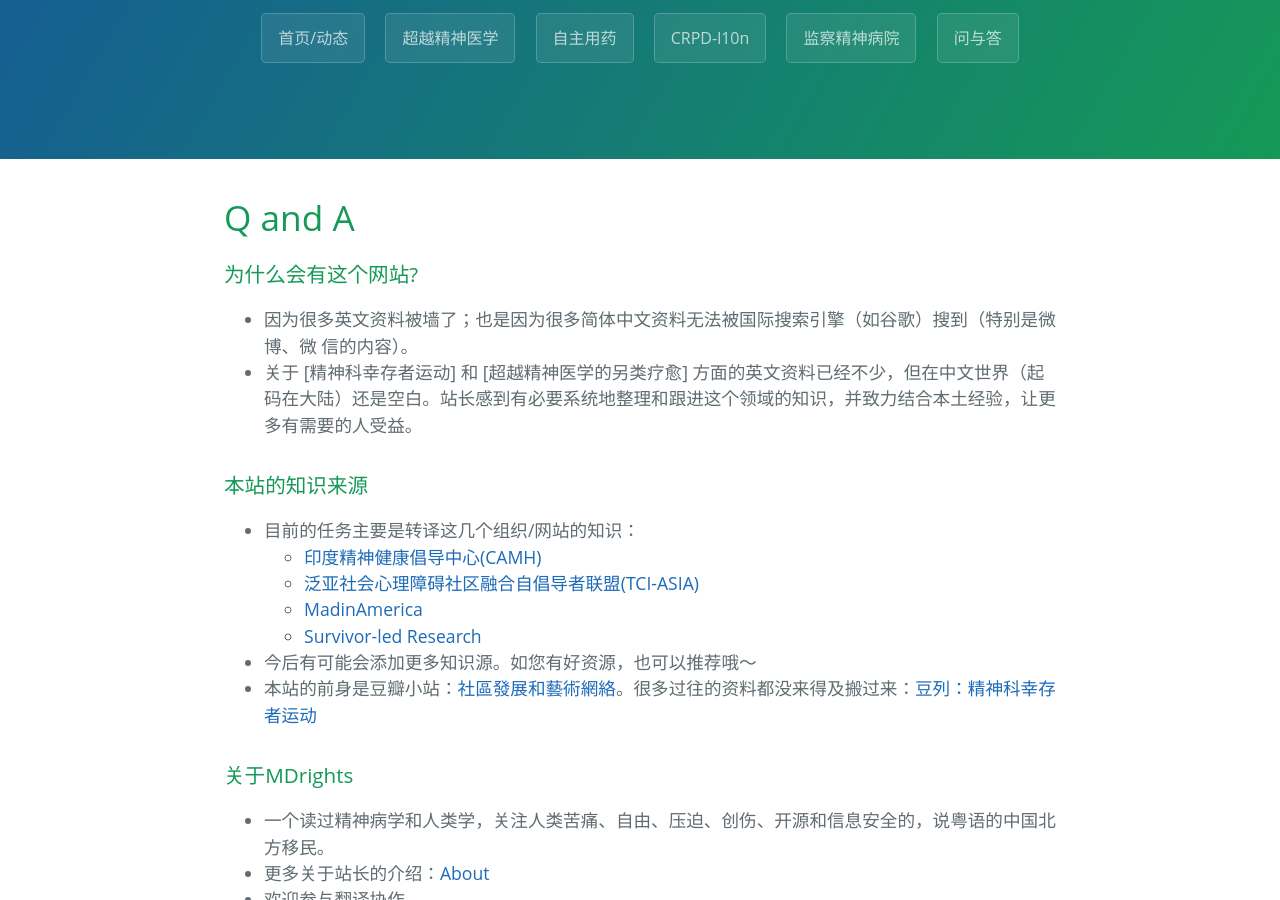
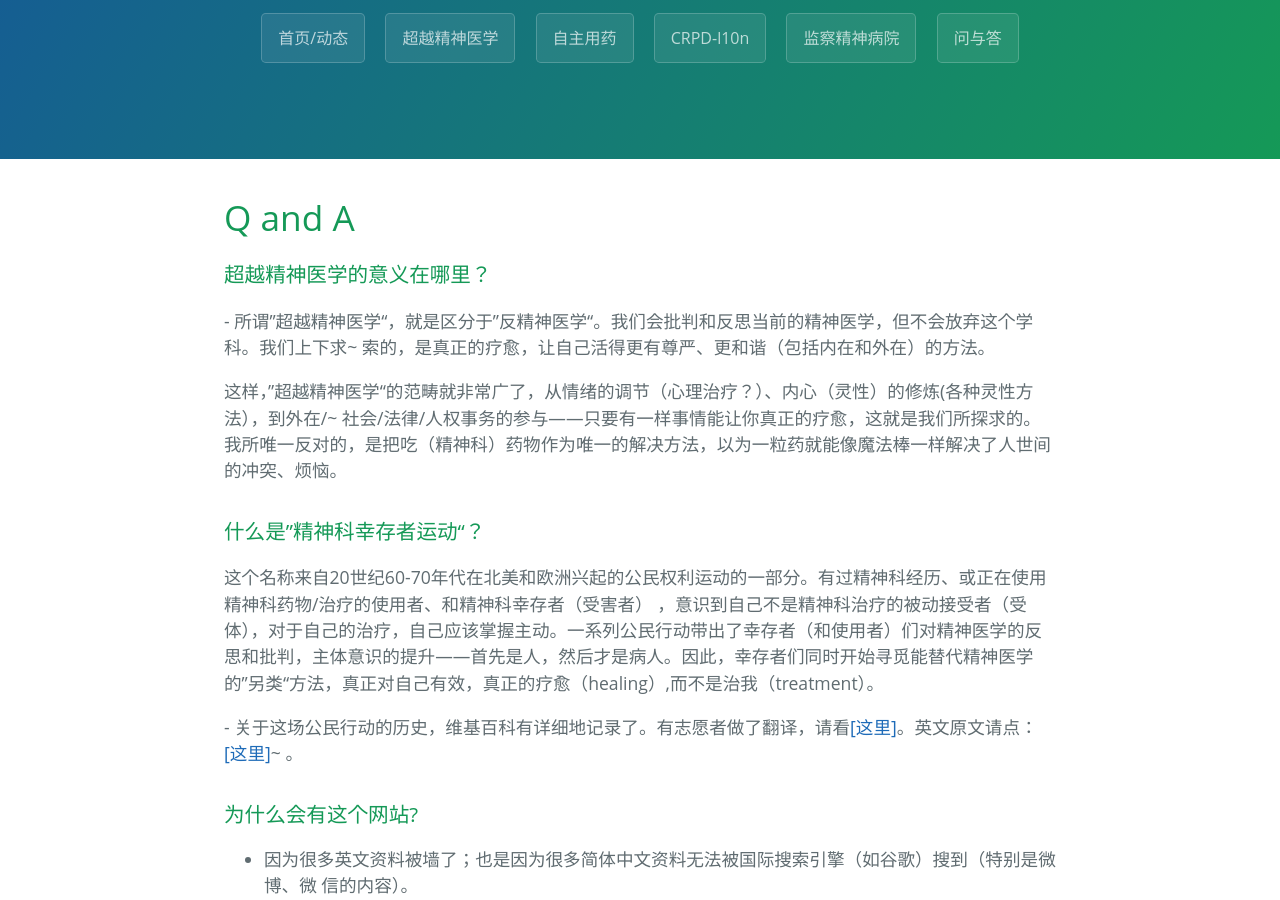
Before and after one commit to regaudit/survivor-cn, a Jekyll site: the page built from qna.md, in a window 1280 px wide and 900 px high, scrolled down 286 px. Built offline with Jekyll 4.4.1, drawn with Linux system fonts in a browser that asks for light colours.

Commit message:
adjust qna page #2

```diff
--- a/qna.md
+++ b/qna.md
@@ -4,7 +4,18 @@ title: Q and A
 permalink: /qna/
 ---
 
+<h3>超越精神医学的意义在哪里？</h3>
+<p>- 所谓”超越精神医学“，就是区分于”反精神医学“。我们会批判和反思当前的精神医学，但不会放弃这个学科。我们上下求~
+索的，是真正的疗愈，让自己活得更有尊严、更和谐（包括内在和外在）的方法。</p>
+<p>这样，”超越精神医学“的范畴就非常广了，从情绪的调节（心理治疗？）、内心（灵性）的修炼(各种灵性方法），到外在/~
+社会/法律/人权事务的参与——只要有一样事情能让你真正的疗愈，这就是我们所探求的。我所唯一反对的，是把吃（精神科）药物作为唯一的解决方法，以为一粒药就能像魔法棒一样解决了人世间的冲突、烦恼。</p>
 
+<h3> 什么是”精神科幸存者运动“？</h3>
+<p> 这个名称来自20世纪60-70年代在北美和欧洲兴起的公民权利运动的一部分。有过精神科经历、或正在使用精神科药物/治疗的使用者、和精神科幸存者（受害者）
+，意识到自己不是精神科治疗的被动接受者（受体），对于自己的治疗，自己应该掌握主动。一系列公民行动带出了幸存者（和使用者）们对精神医学的反思和批判，主体意识的提升——首先是人，然后才是病人。因此，幸存者们同时开始寻觅能替代精神医学的”另类“方法，真正对自己有效，真正的疗愈（healing）,而不是治我（treatment）。</p>
+<p>- 关于这场公民行动的历史，维基百科有详细地记录了。有志愿者做了翻译，请看<a href="{{ site.baseurl }}/movement-
+cn/">[这里]</a>。英文原文请点：<a href="https://en.wikipedia.org/wiki/Psychiatric_survivor_movement">[这里]</a>~
+。</p>
 
 
 ### 为什么会有这个网站?
```
